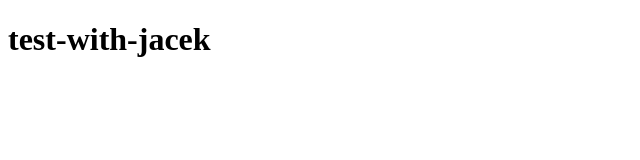
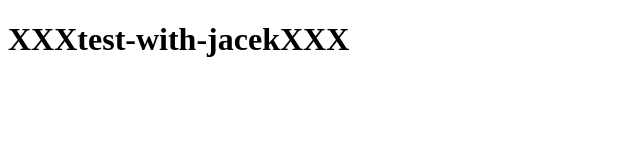
Before and after one commit to jyylii/test, a plain HTML site: page index.html in a window 1280 px wide. Shown: the whole page, without its empty margins (0-640 px from the left). Drawn offline with Linux system fonts and the light colour scheme.

Commit message:
Added XXX

```diff
--- a/index.html
+++ b/index.html
@@ -7,6 +7,6 @@
     <title>Document</title>
   </head>
   <body>
-    <h1>test-with-jacek</h1>
+    <h1>XXXtest-with-jacekXXX</h1>
   </body>
 </html>
```
